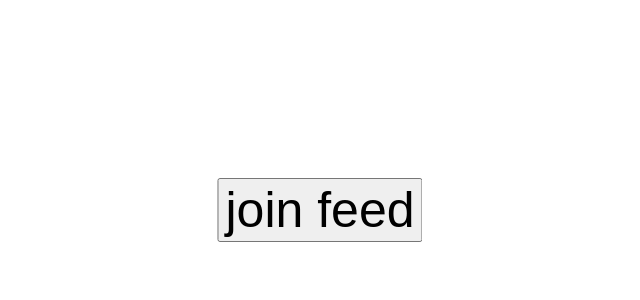
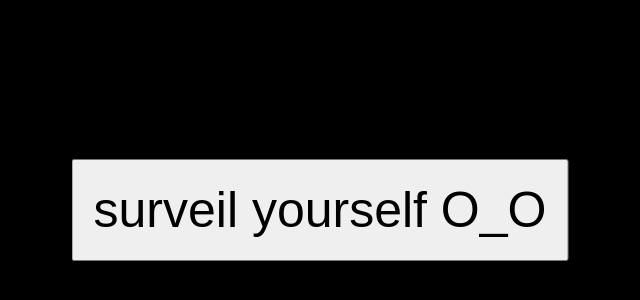
Before and after one commit to circlefour/circlefour.github.io, a plain HTML site: page index.html in a window 1280 px wide. Shown: the part 110-410 px from the top of the page, without its empty margins (320-960 px from the left). Drawn offline with nearby package versions, Linux system fonts and the light colour scheme.

Commit message:
style changes

```diff
--- a/index.html
+++ b/index.html
@@ -8,7 +8,7 @@
     <script type="text/javascript" src="//cdnjs.cloudflare.com/ajax/libs/socket.io/4.7.2/socket.io.min.js"></script>
   </head>
   <body>
-    <button id="joinButton">join feed</button>
+    <button id="joinButton">surveil yourself O_O</button>
 
     <div id="textDiv"></div>
 
--- a/style.css
+++ b/style.css
@@ -2,6 +2,11 @@ body {
     margin: 0;
     padding: 0;
     overflow: hidden;
+    background: black;
+}
+
+#joinButton {
+    padding: 20px;
 }
 
 #joinButton,
```
